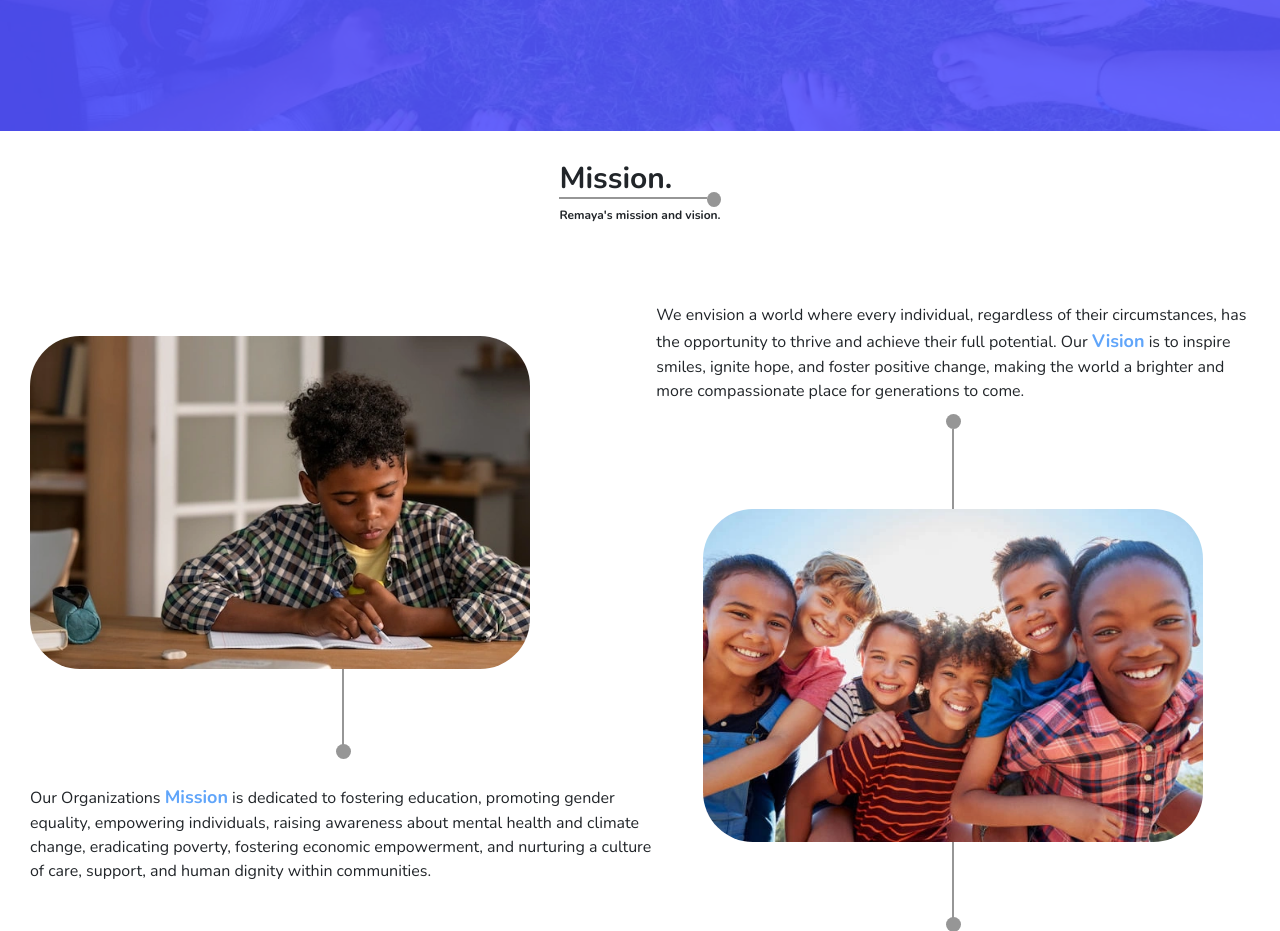
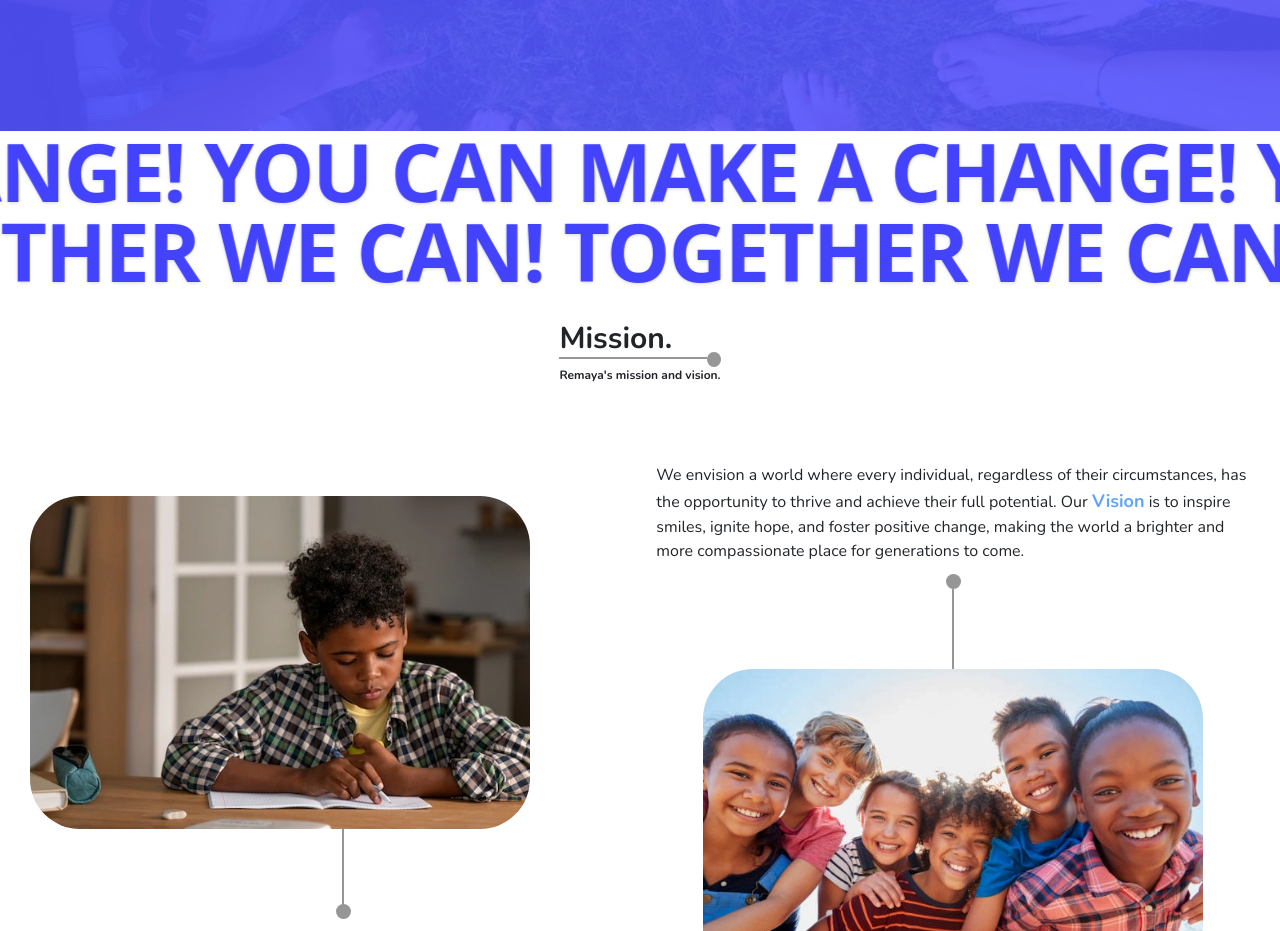
Before and after one commit to Brianali-codes/remaya-react, a React (Vite) app: page / in a window 1280 px wide. Shown: the part 3620-4551 px from the top of the page. Built offline with nearby package versions, Linux system fonts and the light colour scheme; a web font is replaced by a local one.

Commit message:
enhance UI

```diff
--- a/package.json
+++ b/package.json
@@ -18,7 +18,7 @@
     "@react-spring/web": "^9.7.5",
     "bootstrap": "^5.3.3",
     "dotenv": "^16.4.7",
-    "framer-motion": "^11.18.0",
+    "framer-motion": "^11.18.2",
     "gsap": "^3.12.7",
     "paypal": "^1.0.1",
     "react": "^18.3.1",
--- a/src/App.css
+++ b/src/App.css
@@ -185,6 +185,9 @@
 }
 #mv{
   padding: 30px;
+}
+.scrollertext{
+  color: rgb(67, 67, 253);
 }
 .project-main{
     display: flex;
--- a/src/App.jsx
+++ b/src/App.jsx
@@ -13,6 +13,7 @@ import Support from './pages/support'; // Import the Support page
 import DonateForm from './pages/donateform';
 import CarouselGallery from './gallery';
 import Menu2 from './menu2';
+import Scroller from './scroller';
 
 function App() {
   return (
@@ -32,6 +33,7 @@ function App() {
           <Projects />
           <CarouselGallery/>
           <Quote />
+          <Scroller/>
           <Mission />
           <Menu2/>
           <Contacts />
--- /dev/null
+++ b/src/scroller.jsx
@@ -0,0 +1,12 @@
+import ScrollVelocity from "./scrollvelocity";
+
+export default function Scroller() {
+    const velocity = 100; // Or whatever value you want to use
+    return (
+        <ScrollVelocity
+            texts={['YOU CAN MAKE A CHANGE!', 'TOGETHER WE CAN!']}
+            velocity={velocity}
+            className="custom-scroll-text"
+        />
+    );
+}
--- /dev/null
+++ b/src/scrollvelocity.jsx
@@ -0,0 +1,154 @@
+import { useRef, useLayoutEffect, useState } from "react";
+import {
+  motion,
+  useScroll,
+  useSpring,
+  useTransform,
+  useMotionValue,
+  useVelocity,
+  useAnimationFrame,
+} from "framer-motion";
+
+function useElementWidth(ref) {
+  const [width, setWidth] = useState(0);
+
+  useLayoutEffect(() => {
+    function updateWidth() {
+      if (ref.current) {
+        setWidth(ref.current.offsetWidth);
+      }
+    }
+    updateWidth();
+    window.addEventListener("resize", updateWidth);
+    return () => window.removeEventListener("resize", updateWidth);
+  }, [ref]);
+
+  return width;
+}
+
+export const ScrollVelocity = ({
+  scrollContainerRef,
+  texts = [],
+  velocity = 100,
+  className = "",
+  damping = 50,
+  stiffness = 400,
+  numCopies = 6,
+  velocityMapping = { input: [0, 1000], output: [0, 5] },
+  parallaxClassName,
+  scrollerClassName,
+  parallaxStyle,
+  scrollerStyle,
+}) => {
+  function VelocityText({
+    children,
+    baseVelocity = velocity,
+    scrollContainerRef,
+    className = "",
+    damping,
+    stiffness,
+    numCopies,
+    velocityMapping,
+    parallaxClassName,
+    scrollerClassName,
+    parallaxStyle,
+    scrollerStyle,
+  }) {
+    const baseX = useMotionValue(0);
+    const scrollOptions = scrollContainerRef
+      ? { container: scrollContainerRef }
+      : {};
+    const { scrollY } = useScroll(scrollOptions);
+    const scrollVelocity = useVelocity(scrollY);
+    const smoothVelocity = useSpring(scrollVelocity, {
+      damping: damping ?? 50,
+      stiffness: stiffness ?? 400,
+    });
+    const velocityFactor = useTransform(
+      smoothVelocity,
+      velocityMapping?.input || [0, 1000],
+      velocityMapping?.output || [0, 5],
+      { clamp: false }
+    );
+
+    const copyRef = useRef(null);
+    const copyWidth = useElementWidth(copyRef);
+
+    function wrap(min, max, v) {
+      const range = max - min;
+      const mod = (((v - min) % range) + range) % range;
+      return mod + min;
+    }
+
+    const x = useTransform(baseX, (v) => {
+      if (copyWidth === 0) return "0px";
+      return `${wrap(-copyWidth, 0, v)}px`;
+    });
+
+    const directionFactor = useRef(1);
+    useAnimationFrame((t, delta) => {
+      let moveBy = directionFactor.current * baseVelocity * (delta / 1000);
+
+      if (velocityFactor.get() < 0) {
+        directionFactor.current = -1;
+      } else if (velocityFactor.get() > 0) {
+        directionFactor.current = 1;
+      }
+
+      moveBy += directionFactor.current * moveBy * velocityFactor.get();
+      baseX.set(baseX.get() + moveBy);
+    });
+
+    const spans = [];
+    for (let i = 0; i < (numCopies ?? 1); i++) {
+      spans.push(
+        <span
+          className={`flex-shrink-0 ${className}`}
+          key={i}
+          ref={i === 0 ? copyRef : null}
+        >
+          {children}
+        </span>
+      );
+    }
+
+    return (
+      <div
+        className={`${parallaxClassName} relative overflow-hidden`}
+        style={parallaxStyle}
+      >
+        <motion.div
+          className={`${scrollerClassName} flex whitespace-nowrap text-center font-sans text-4xl font-bold tracking-[-0.02em] drop-shadow md:text-[5rem] md:leading-[5rem] scrollertext`}
+          style={{ x, ...scrollerStyle }}
+        >
+          {spans}
+        </motion.div>
+      </div>
+    );
+  }
+
+  return (
+    <section>
+      {texts.map((text, index) => (
+        <VelocityText
+          key={index}
+          className={className}
+          baseVelocity={index % 2 !== 0 ? -velocity : velocity}
+          scrollContainerRef={scrollContainerRef}
+          damping={damping}
+          stiffness={stiffness}
+          numCopies={numCopies}
+          velocityMapping={velocityMapping}
+          parallaxClassName={parallaxClassName}
+          scrollerClassName={scrollerClassName}
+          parallaxStyle={parallaxStyle}
+          scrollerStyle={scrollerStyle}
+        >
+          {text}&nbsp;
+        </VelocityText>
+      ))}
+    </section>
+  );
+};
+
+export default ScrollVelocity;
```
Also changed, not shown: 1 other file (tests, documents, lock files or other folders).
